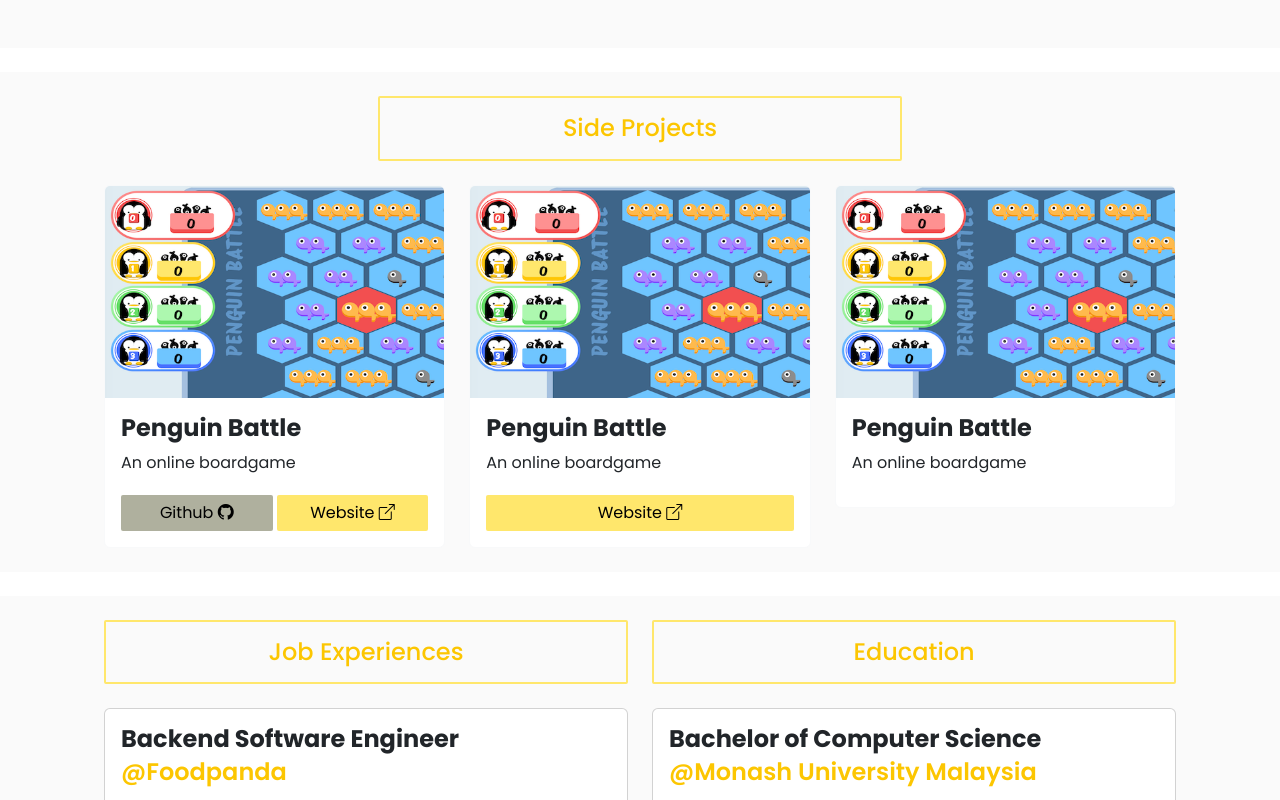
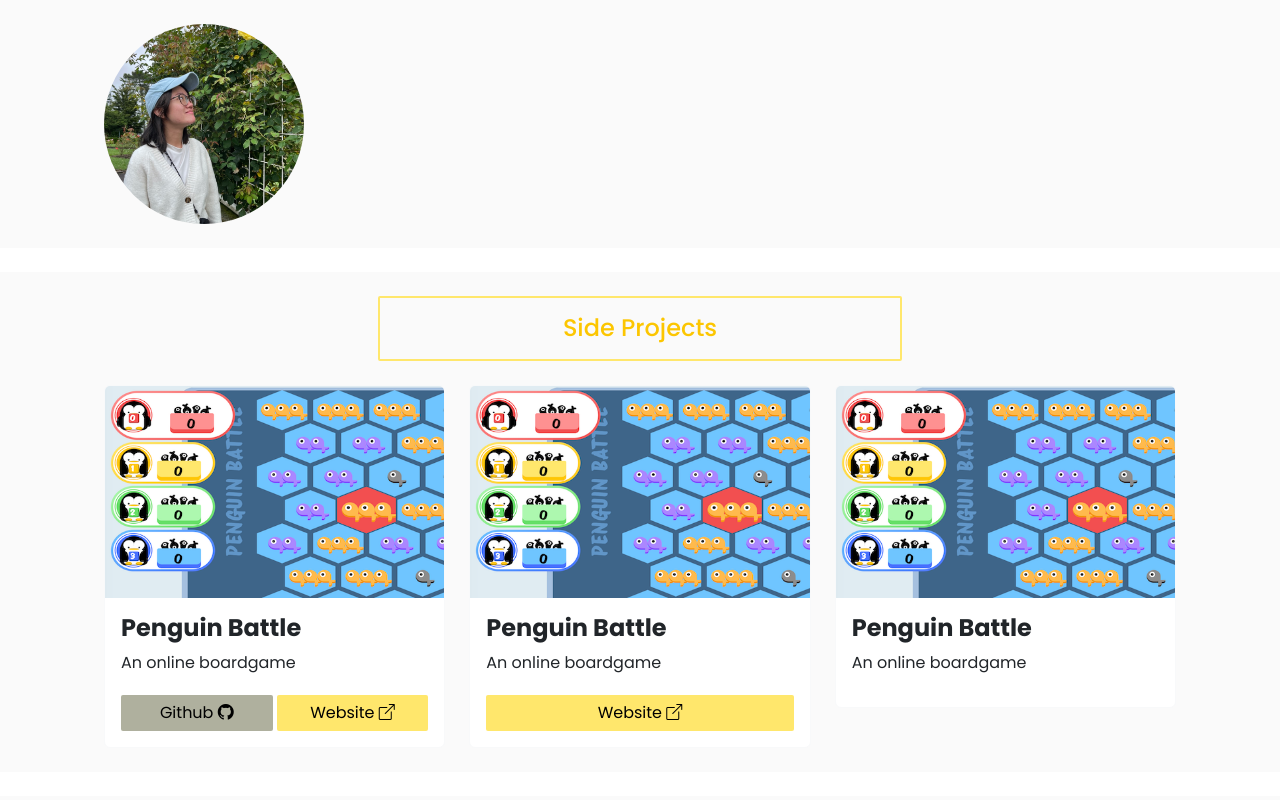
Before and after one commit to yuhueilee/wendyfolio, a React (Create React App) app: page / in a window 1280 px wide. Shown: the top 800 px of the page. Built offline with nearby package versions, Linux system fonts and the light colour scheme.

Commit message:
Add profile image and display in introduction

```diff
--- a/src/components/introduction/index.scss
+++ b/src/components/introduction/index.scss
@@ -1 +1,6 @@
 @import "../../index.scss";
+
+.profile {
+    @include size(200px);
+    object-fit: cover;
+}
--- a/src/components/introduction/index.tsx
+++ b/src/components/introduction/index.tsx
@@ -1,12 +1,20 @@
 import './index.scss';
 
-import { Col, Container, Row } from 'react-bootstrap';
+import { Col, Container, Image, Row } from 'react-bootstrap';
 
 const Introduction = () => {
     return (
         <Container>
             <Row sm={2} md={1} lg={1}>
-                <Col key={0}></Col>
+                <Col key={0}>
+                    <Image
+                        src={
+                            process.env.PUBLIC_URL + "/images/profile-pic.jpeg"
+                        }
+                        roundedCircle
+                        className="profile"
+                    />
+                </Col>
                 <Col key={1}></Col>
             </Row>
         </Container>
```
Also changed, not shown: public/images/profile-pic.jpeg (added).
